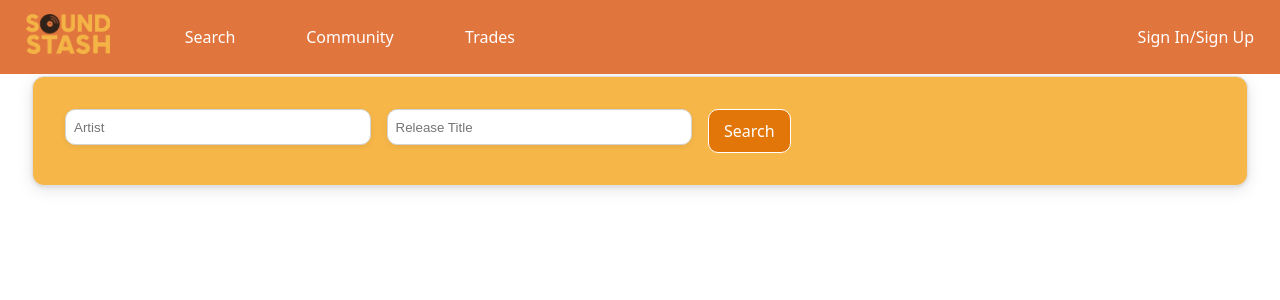
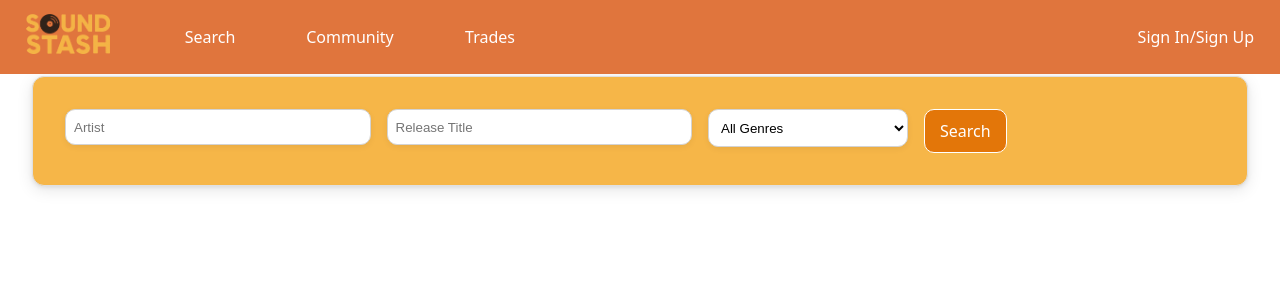
Before and after one commit to loganJMer/SoundStash, a React (Vite) app in the folder client/: page /search in a window 1280 px wide. Shown: the top 300 px of the page. Built offline with nearby package versions, Linux system fonts and the light colour scheme; no server answers.

Commit message:
Added genre to search query and streamlined api query to not include empty sections

```diff
--- a/client/src/App.jsx
+++ b/client/src/App.jsx
@@ -1,12 +1,15 @@
 import { useState } from 'react'
 import './App.css'
 import { BrowserRouter as Router, Route, Routes } from 'react-router-dom';
-import Signin from './pages/Signin';
-import Signup from './pages/Signup';
-import Main from './pages/Main';
-import Header from './components/Header';
-import Footer from './components/Footer';
-import Search from './pages/Search';
+import Signin from './pages/signin';
+import Signup from './pages/signup';
+import Main from './pages/main';
+import Search from './pages/search';
+import Community from './pages/community';
+import Trades from './pages/trades';
+import Header from './components/header';
+import Footer from './components/footer';
+
 
 function App() {
   return (
@@ -28,6 +31,20 @@ function App() {
             <Footer />
           </>
         } />
+        <Route path="/community" element={
+          <>
+            <Header />
+            <Community />
+            <Footer />
+          </>
+        } />
+        <Route path="/trades" element={
+          <>
+            <Header />
+            <Trades />
+            <Footer />
+          </>
+        } />
       </Routes>
     </Router>
   );
--- a/client/src/pages/Search.jsx
+++ b/client/src/pages/Search.jsx
@@ -9,8 +9,9 @@ const Search = () => {
 
     const searchDiscogs = async () => {
         try {
+
         const res = await axios.get(`/api/search`, {
-            params: { artist: searchTerm.artist, release_title: searchTerm.release_title },
+            params: { artist: searchTerm.artist, release_title: searchTerm.release_title, genre: searchTerm.genre },
         });
         console.log(res.data.results)
         setResults(res.data.results);
@@ -103,10 +104,44 @@ const Search = () => {
                         onChange={e => setSearchTerm(prev => ({ ...prev, release_title: e.target.value }))}
                         placeholder="Release Title"
                     />
+                    <select
+                        value={searchTerm.genre || ''}
+                        onChange={e => setSearchTerm(prev => ({ ...prev, genre: e.target.value }))}
+                        style={{
+                            marginRight: '0.5rem',
+                            width: '20%',
+                            minWidth: '100px',
+                            maxWidth: '200px',
+                            padding: '0.6rem 0.5rem',
+                            background: '#fff',
+                            color: '#000',
+                            border: '1px solid #d3d3d3',
+                            borderRadius: '10px',
+                            boxShadow: '0 2px 6px rgba(0,0,0,0.06)',
+                            outline: 'none'
+                        }}
+                    >
+                        <option value="All genres">All Genres</option>
+                        <option value="Rock">Rock</option>
+                        <option value="Pop">Pop</option>
+                        <option value="Electronic">Electronic</option>
+                        <option value="Hip Hop">Hip Hop</option>
+                        <option value="Jazz">Jazz</option>
+                        <option value="Classical">Classical</option>
+                        <option value="Folk">Folk</option>
+                        <option value="Reggae">Reggae</option>
+                        <option value="Blues">Blues</option>
+                        <option value="Funk / Soul">Funk / Soul</option>
+                        <option value="Country">Country</option>
+                        <option value="Latin">Latin</option>
+                        <option value="Stage & Screen">Stage & Screen</option>
+                        <option value="Children's">Children's</option>
+
+                    </select>
                     <button type="submit">Search</button>
                 </form>
             </div>
-            {/* Results will be rendered below here */}
+
         </div>
     );
 };
--- /dev/null
+++ b/client/src/pages/community.jsx
@@ -0,0 +1,20 @@
+import React from 'react';
+
+const Community = () => {
+    return (
+        <div style={{
+            background: '#fff',
+            minHeight: '100vh',
+            width: '100vw',
+            padding: '4rem',
+            boxSizing: 'border-box',
+            margin: 0,
+            position: 'fixed',
+            top: 0,
+            left: 0
+        }}>
+        </div>
+    );
+};
+
+export default Community;
--- /dev/null
+++ b/client/src/pages/trades.jsx
@@ -0,0 +1,20 @@
+import React from 'react';
+
+const Trades = () => {
+    return (
+        <div style={{
+            background: '#fff',
+            minHeight: '100vh',
+            width: '100vw',
+            padding: '4rem',
+            boxSizing: 'border-box',
+            margin: 0,
+            position: 'fixed',
+            top: 0,
+            left: 0
+        }}>
+        </div>
+    );
+};
+
+export default Trades;
```
Also changed, not shown: 1 other file (tests, documents, lock files or other folders).
